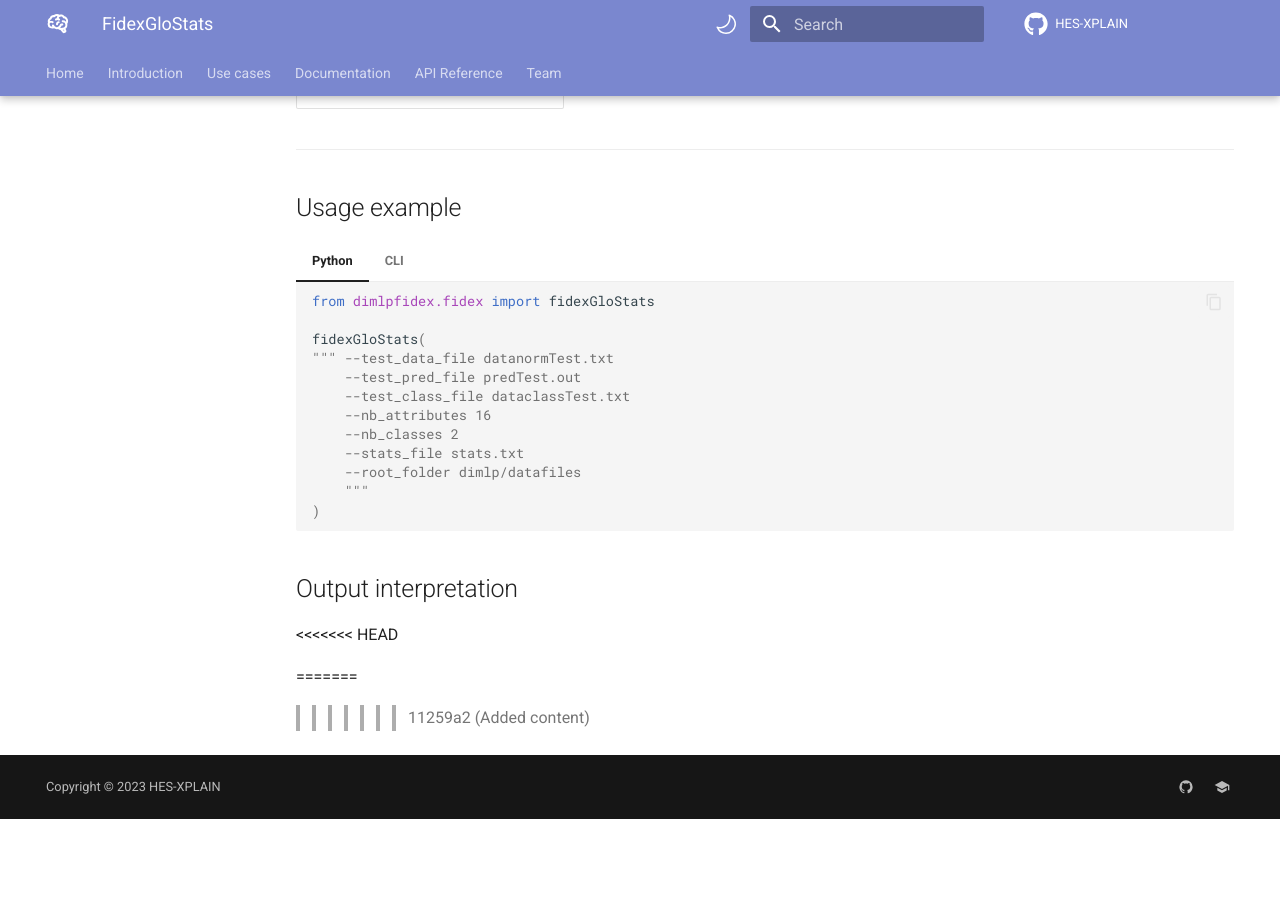
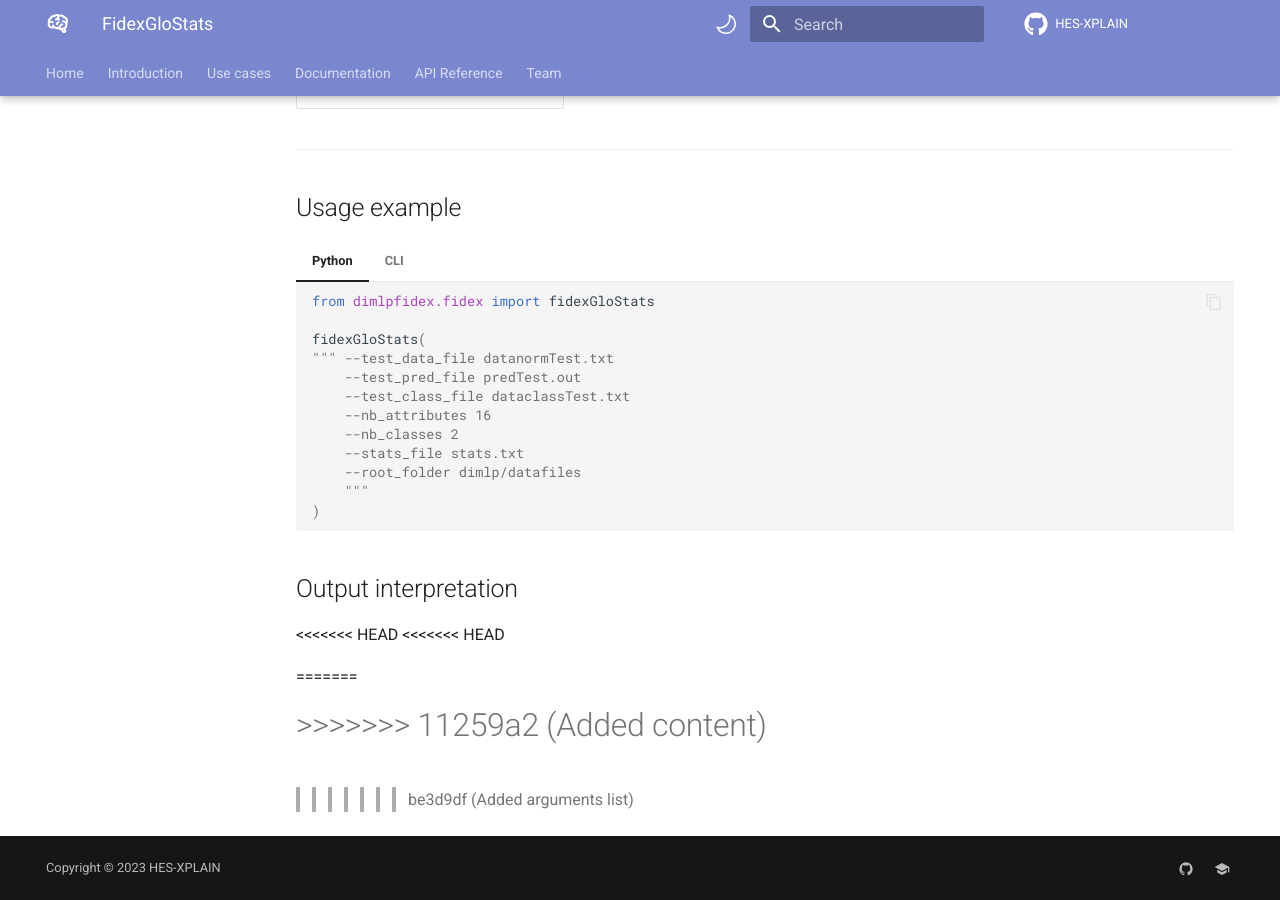
Before and after one commit to HES-XPLAIN/hes-xplain.github.io, an MkDocs documentation site: the page built from docs/documentation/algorithms/fidex/fidexglostats.md, in a window 1280 px wide and 900 px high, scrolled down 8191 px. Built offline with MkDocs 1.6.1 and Material for MkDocs 9.7.7, drawn with Linux system fonts in a browser that asks for light colours; comment, search, counter and statistics services are not loaded; before the commit the page ends 9010 px from its top, so only the background shows below that.

```diff
--- a/docs/documentation/algorithms/fidex/fidexglostats.md
+++ b/docs/documentation/algorithms/fidex/fidexglostats.md
@@ -278,7 +278,11 @@
 ## Output interpretation
 
 <<<<<<< HEAD
+<<<<<<< HEAD
 <!-- TODO: Complete this section -->
 =======
 <!-- TODO: Complete this section -->
 >>>>>>> 11259a2 (Added content)
+=======
+<!-- TODO: Complete this section -->
+>>>>>>> be3d9df (Added arguments list)
```
